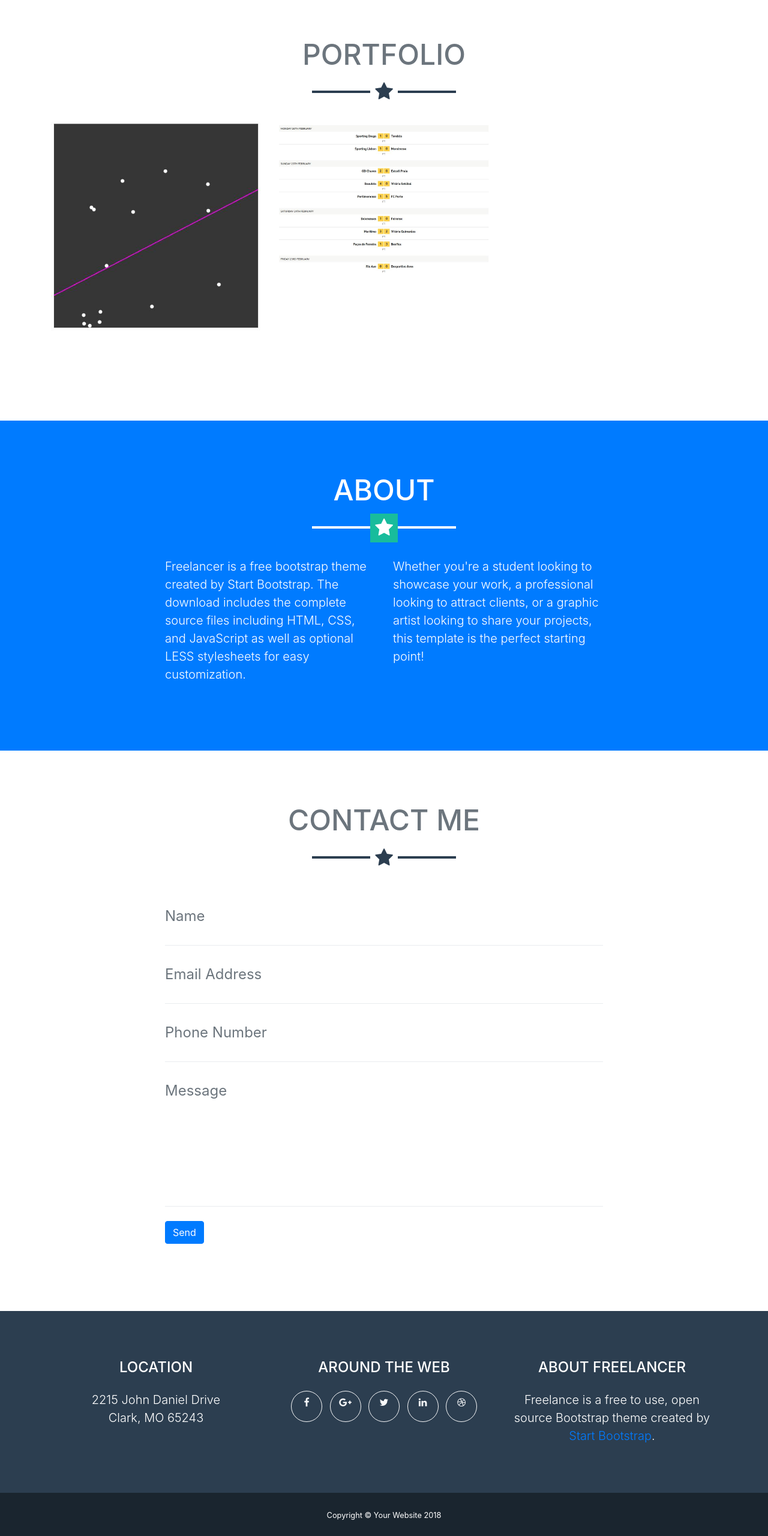
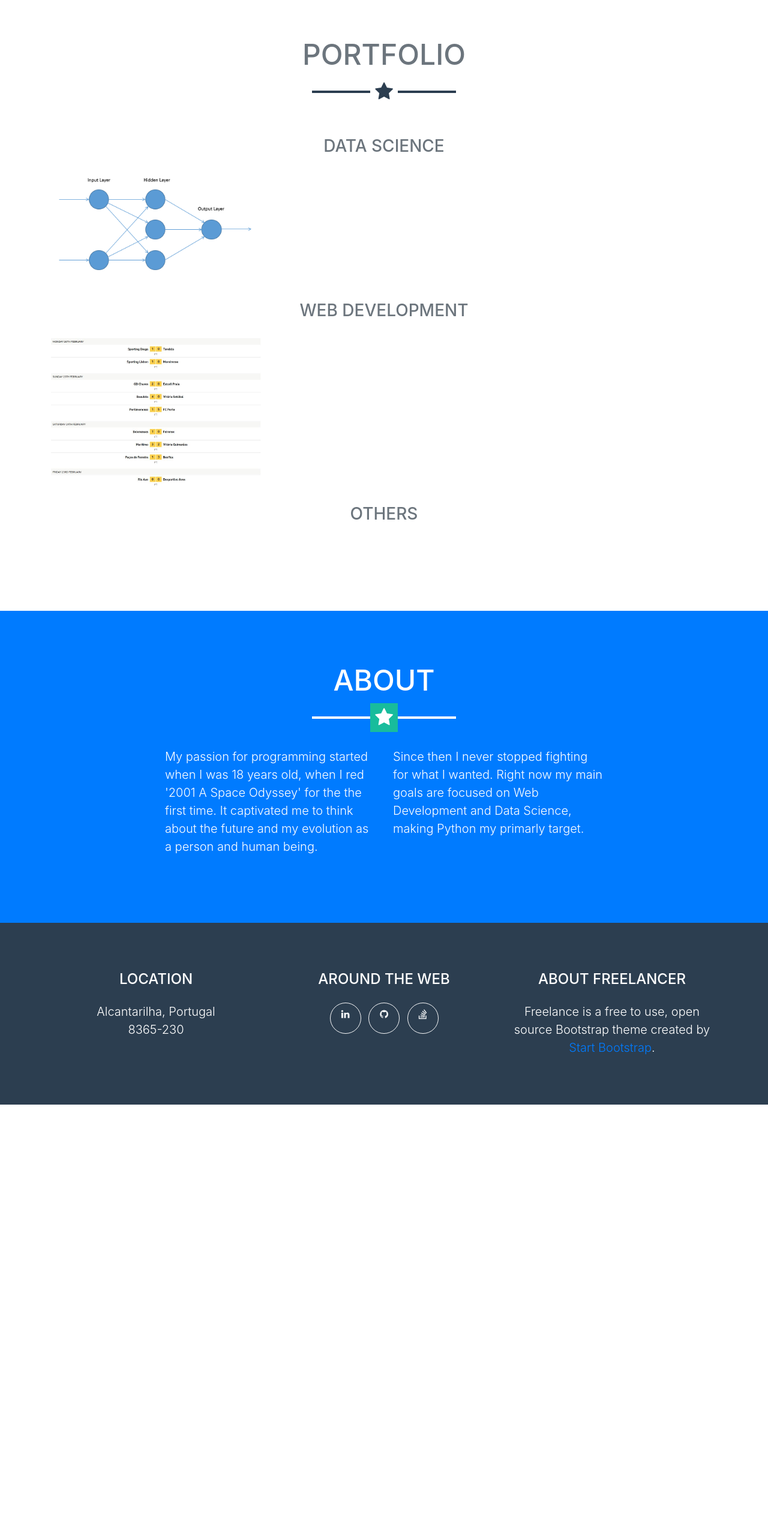
Before and after one commit to pars3c/portfolio-of-awesomeness, a website with bundled scripts: page index.html in a window 1280 px wide. Shown: the part 753-3313 px from the top of the page at 60% size. After the commit the page ends 2594 px from the top, so only its background shows below. Built offline with nearby package versions, Linux system fonts and the light colour scheme; files whose address does not match are found by name.

Commit message:
Changes on contacts, projects and about me

```diff
--- a/index.html
+++ b/index.html
@@ -66,26 +66,18 @@
     <section class="portfolio" id="portfolio">
       <div class="container">
         <h2 class="text-center text-uppercase text-secondary mb-0">Portfolio</h2>
-        <hr class="star-dark mb-5">
+
+        <hr class="star-dark mb-5"><br>
+        <h3 class="text-center text-uppercase text-secondary mb-0">Data Science</h3><br>
         <div class="row">
           <div class="col-md-6 col-lg-4">
-            <a class="portfolio-item d-block mx-auto" href="#portfolio-modal-1">
+            <a class="portfolio-item d-block mx-auto" href="#simple_neural_network">
               <div class="portfolio-item-caption d-flex position-absolute h-100 w-100">
                 <div class="portfolio-item-caption-content my-auto w-100 text-center text-white">
                   <i class="fa fa-search-plus fa-3x"></i>
                 </div>
               </div>
-              <img class="img-fluid" src="img/portfolio/linear_regression.jpeg" alt="">
-            </a>
-          </div>
-          <div class="col-md-6 col-lg-4">
-            <a class="portfolio-item d-block mx-auto" href="#portfolio-modal-2">
-              <div class="portfolio-item-caption d-flex position-absolute h-100 w-100">
-                <div class="portfolio-item-caption-content my-auto w-100 text-center text-white">
-                  <i class="fa fa-search-plus fa-3x"></i>
-                </div>
-              </div>
-              <img class="img-fluid" src="img/portfolio/web_scrape_results.jpeg" alt="">
+              <img class="img-fluid" src="img/portfolio/simple_neural_network.png" alt="">
             </a>
           </div>
           <div class="col-md-6 col-lg-4">
@@ -98,6 +90,52 @@
                 <img class="img-fluid" src="img/portfolio/circus.png" alt="">
               </a>
           </div>
+          <div class="col-md-6 col-lg-4">
+            <a class="portfolio-item d-block mx-auto" href="#portfolio-modal-3">
+              <div class="portfolio-item-caption d-flex position-absolute h-100 w-100">
+                <div class="portfolio-item-caption-content my-auto w-100 text-center text-white">
+                  <i class="fa fa-search-plus fa-3x"></i>
+                </div>
+              </div>
+              <img class="img-fluid" src="img/portfolio/circus.png" alt="">
+            </a>
+          </div>
+          </div>
+          <h3 class="text-center text-uppercase text-secondary mb-0">Web Development</h3><br>
+          <div class="row">
+              <div class="col-md-6 col-lg-4">
+                  <a class="portfolio-item d-block mx-auto" href="#scrapy_bbc">
+                    <div class="portfolio-item-caption d-flex position-absolute h-100 w-100">
+                      <div class="portfolio-item-caption-content my-auto w-100 text-center text-white">
+                        <i class="fa fa-search-plus fa-3x"></i>
+                      </div>
+                    </div>
+                    <img class="img-fluid" src="img/portfolio/web_scrape_results.jpeg" alt="">
+                  </a>
+                </div>
+          <div class="col-md-6 col-lg-4">
+            <a class="portfolio-item d-block mx-auto" href="#portfolio-modal-5">
+              <div class="portfolio-item-caption d-flex position-absolute h-100 w-100">
+                <div class="portfolio-item-caption-content my-auto w-100 text-center text-white">
+                  <i class="fa fa-search-plus fa-3x"></i>
+                </div>
+              </div>
+              <img class="img-fluid" src="img/portfolio/safe.png" alt="">
+            </a>
+          </div>
+          <div class="col-md-6 col-lg-4">
+            <a class="portfolio-item d-block mx-auto" href="#portfolio-modal-6">
+              <div class="portfolio-item-caption d-flex position-absolute h-100 w-100">
+                <div class="portfolio-item-caption-content my-auto w-100 text-center text-white">
+                  <i class="fa fa-search-plus fa-3x"></i>
+                </div>
+              </div>
+              <img class="img-fluid" src="img/portfolio/submarine.png" alt="">
+            </a>
+          </div>
+        </div>
+        <h3 class="text-center text-uppercase text-secondary mb-0">Others</h3><br>
+        <div class="row">
             <div class="col-md-6 col-lg-4">
               <a class="portfolio-item d-block mx-auto" href="#portfolio-modal-4">
                 <div class="portfolio-item-caption d-flex position-absolute h-100 w-100">
@@ -139,10 +177,14 @@
         <hr class="star-light mb-5">
         <div class="row">
           <div class="col-lg-4 ml-auto">
-            <p class="lead">Freelancer is a free bootstrap theme created by Start Bootstrap. The download includes the complete source files including HTML, CSS, and JavaScript as well as optional LESS stylesheets for easy customization.</p>
+            <p class="lead">My passion for programming started when I was 18 years old,
+              when I red '2001 A Space Odyssey' for the the first time. It captivated me to think about the future and my evolution
+              as a person and human being.</p>
           </div>
           <div class="col-lg-4 mr-auto">
-            <p class="lead">Whether you're a student looking to showcase your work, a professional looking to attract clients, or a graphic artist looking to share your projects, this template is the perfect starting point!</p>
+            <p class="lead">Since then I never stopped fighting for what I wanted. Right now my main goals are focused on Web Development
+              and Data Science, making Python my primarly target.
+            </p>
           </div>
         </div>
 
@@ -150,15 +192,15 @@
     </section>
 
     <!-- Contact Section -->
-    <section id="contact">
+    <!-- <section id="contact">
       <div class="container">
         <h2 class="text-center text-uppercase text-secondary mb-0">Contact Me</h2>
         <hr class="star-dark mb-5">
         <div class="row">
-          <div class="col-lg-8 mx-auto">
+          <div class="col-lg-8 mx-auto"> -->
             <!-- To configure the contact form email address, go to mail/contact_me.php and update the email address in the PHP file on line 19. -->
             <!-- The form should work on most web servers, but if the form is not working you may need to configure your web server differently. -->
-            <form name="sentMessage" id="contactForm" novalidate="novalidate">
+            <!-- <form name="sentMessage" id="contactForm" novalidate="novalidate">
               <div class="control-group">
                 <div class="form-group floating-label-form-group controls mb-0 pb-2">
                   <label>Name</label>
@@ -196,43 +238,32 @@
           </div>
         </div>
       </div>
-    </section>
+    </section> -->
 
     <!-- Footer -->
-    <footer class="footer text-center">
+    <footer class="footer text-center" id="contact">
       <div class="container">
         <div class="row">
           <div class="col-md-4 mb-5 mb-lg-0">
             <h4 class="text-uppercase mb-4">Location</h4>
-            <p class="lead mb-0">2215 John Daniel Drive
-              <br>Clark, MO 65243</p>
+            <p class="lead mb-0">Alcantarilha, Portugal<br> 8365-230</p>
           </div>
           <div class="col-md-4 mb-5 mb-lg-0">
             <h4 class="text-uppercase mb-4">Around the Web</h4>
             <ul class="list-inline mb-0">
               <li class="list-inline-item">
-                <a class="btn btn-outline-light btn-social text-center rounded-circle" href="#">
-                  <i class="fa fa-fw fa-facebook"></i>
-                </a>
-              </li>
-              <li class="list-inline-item">
-                <a class="btn btn-outline-light btn-social text-center rounded-circle" href="#">
-                  <i class="fa fa-fw fa-google-plus"></i>
-                </a>
-              </li>
-              <li class="list-inline-item">
-                <a class="btn btn-outline-light btn-social text-center rounded-circle" href="#">
-                  <i class="fa fa-fw fa-twitter"></i>
-                </a>
-              </li>
-              <li class="list-inline-item">
-                <a class="btn btn-outline-light btn-social text-center rounded-circle" href="#">
+                <a class="btn btn-outline-light btn-social text-center rounded-circle" href="https://www.linkedin.com/in/believer-of-the-monolith/">
                   <i class="fa fa-fw fa-linkedin"></i>
                 </a>
               </li>
               <li class="list-inline-item">
-                <a class="btn btn-outline-light btn-social text-center rounded-circle" href="#">
-                  <i class="fa fa-fw fa-dribbble"></i>
+                  <a class="btn btn-outline-light btn-social text-center rounded-circle" href="https://github.com/pars3c/">
+                    <i class="fa fa-fw fa-github"></i>
+                  </a>
+              </li>
+                <li class="list-inline-item">
+                    <a class="btn btn-outline-light btn-social text-center rounded-circle" href="https://stackoverflow.com/users/7586525/wydtron">
+                      <i class="fa fa-fw fa-stack-overflow"></i>
                     </a>
                 </li>
             </ul>
@@ -245,12 +276,12 @@
         </div>
       </div>
     </footer>
-
+<!--
     <div class="copyright py-4 text-center text-white">
       <div class="container">
         <small>Copyright &copy; Your Website 2018</small>
       </div>
-    </div>
+    </div> -->
 
     <!-- Scroll to Top Button (Only visible on small and extra-small screen sizes) -->
     <div class="scroll-to-top d-lg-none position-fixed ">
@@ -262,7 +293,7 @@
     <!-- Portfolio Modals -->
 
     <!-- Portfolio Modal 1 -->
-    <div class="portfolio-modal mfp-hide" id="portfolio-modal-1">
+    <div class="portfolio-modal mfp-hide" id="simple_neural_network">
       <div class="portfolio-modal-dialog bg-white">
         <a class="close-button d-none d-md-block portfolio-modal-dismiss" href="#">
           <i class="fa fa-3x fa-times"></i>
@@ -270,9 +301,9 @@
         <div class="container text-center">
           <div class="row">
             <div class="col-lg-8 mx-auto">
-              <h2 class="text-secondary text-uppercase mb-0">Linear Regression Model</h2>
+              <h2 class="text-secondary text-uppercase mb-0">Simple Neural Network<br>with Gradient Descent</h2>
               <hr class="star-dark mb-5">
-              <img class="img-fluid mb-5" src="img/portfolio/linear_regression.jpeg" alt="">
+              <img class="img-fluid mb-5" src="img/portfolio/simple_neural_network.png" alt="">
               <p class="mb-5">Lorem ipsum dolor sit amet, consectetur adipisicing elit. Mollitia neque assumenda ipsam nihil, molestias magnam, recusandae quos quis inventore quisquam velit asperiores, vitae? Reprehenderit soluta, eos quod consequuntur itaque. Nam.</p>
               <a class="btn btn-primary btn-lg rounded-pill portfolio-modal-dismiss" href="#">
                 <i class="fa fa-close"></i>
@@ -284,7 +315,7 @@
     </div>
 
     <!-- Portfolio Modal 2 -->
-    <div class="portfolio-modal mfp-hide" id="portfolio-modal-2">
+    <div class="portfolio-modal mfp-hide" id="scrapy_bbc">
       <div class="portfolio-modal-dialog bg-white">
         <a class="close-button d-none d-md-block portfolio-modal-dismiss" href="#">
           <i class="fa fa-3x fa-times"></i>
@@ -292,10 +323,14 @@
         <div class="container text-center">
           <div class="row">
             <div class="col-lg-8 mx-auto">
-              <h2 class="text-secondary text-uppercase mb-0">Project Name</h2>
+              <h2 class="text-secondary text-uppercase mb-0">BBC PORTUGUESE SOCCER RESULTS</h2>
               <hr class="star-dark mb-5">
               <img class="img-fluid mb-5" src="img/portfolio/web_scrape_results.jpeg" alt="">
-              <p class="mb-5">Lorem ipsum dolor sit amet, consectetur adipisicing elit. Mollitia neque assumenda ipsam nihil, molestias magnam, recusandae quos quis inventore quisquam velit asperiores, vitae? Reprehenderit soluta, eos quod consequuntur itaque. Nam.</p>
+              <p class="mb-5">Scrapy Python Snippet to obtain all the Portuguese soccer
+                results from <a href="http://www.bbc.co.uk/sport/football/portuguese-primeira-liga/scores-fixtures">here</a>
+                   and store them in a csv file<br><br>
+                   For more details, <a href="https://github.com/pars3c/bbc_soccer_results">here</a>
+                  </p>
               <a class="btn btn-primary btn-lg rounded-pill portfolio-modal-dismiss" href="#">
                 <i class="fa fa-close"></i>
                 Close Project</a>
```
Also changed, not shown: img/portfolio/simple_neural_network.png (added). Lines whose indentation alone changed are shown as unchanged.
